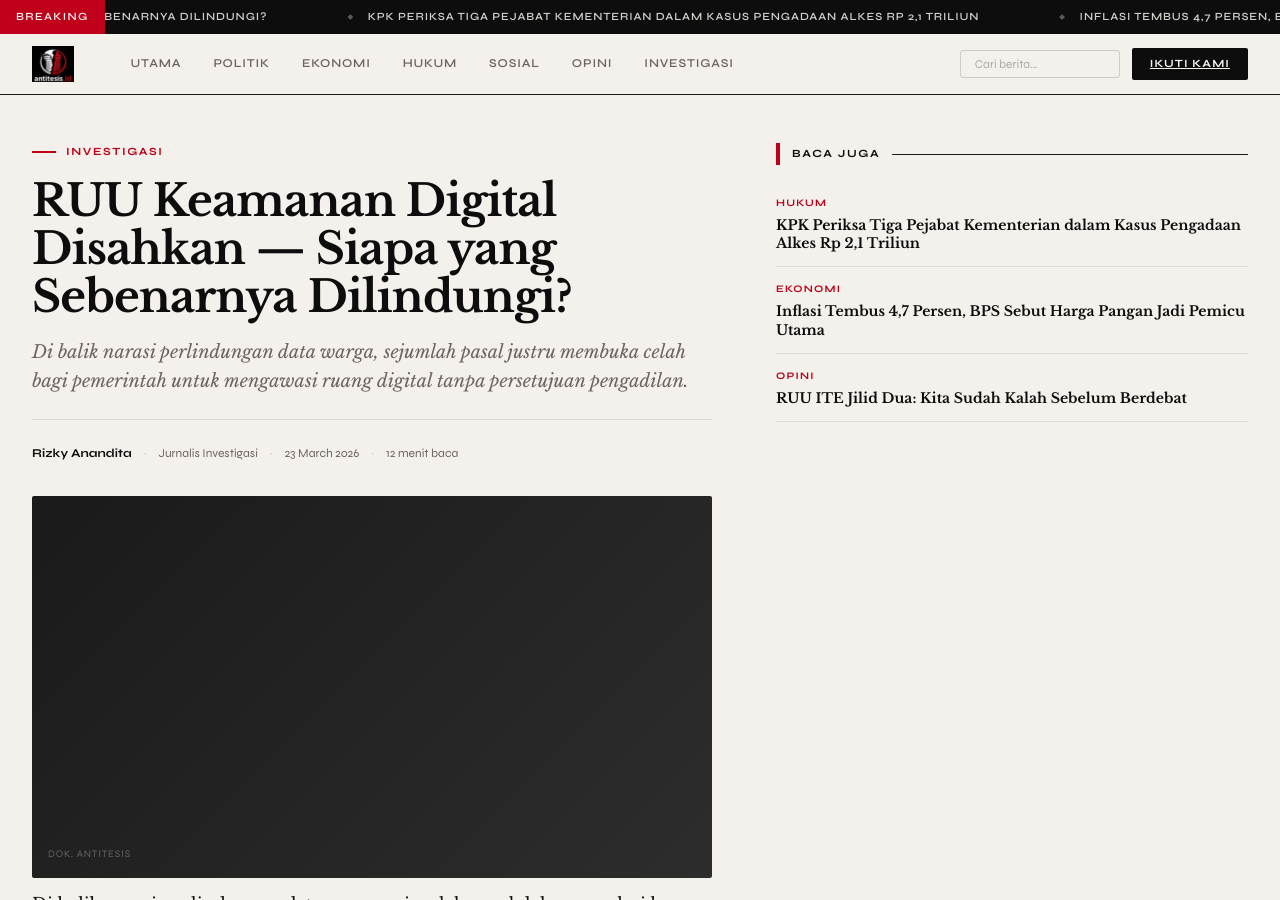
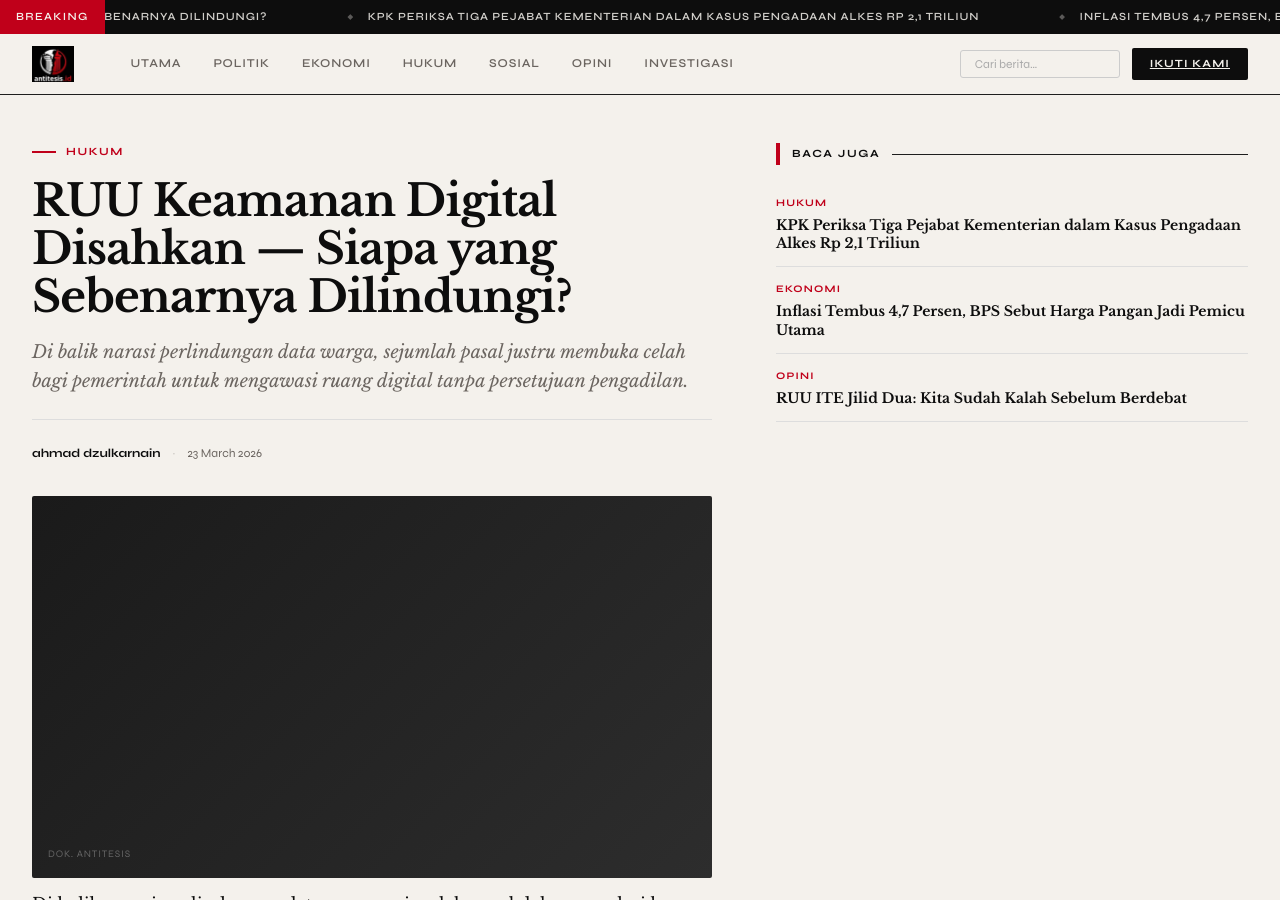
Before and after one commit to ahmaddzulkarnainyoo-dev/antitesis, a Jekyll site: the page built from _posts/2026-03-23-ruu-keamanan-digital-disahkan.md, in a window 1280 px wide and 900 px high. Built offline with Jekyll 4.4.1, drawn with Linux system fonts in a browser that asks for light colours.

Commit message:
Update _posts/2026-03-23-ruu-keamanan-digital-disahkan.md (via Pages CMS)

```diff
--- a/_posts/2026-03-23-ruu-keamanan-digital-disahkan.md
+++ b/_posts/2026-03-23-ruu-keamanan-digital-disahkan.md
@@ -1,14 +1,12 @@
 ---
-layout: post
-title: "RUU Keamanan Digital Disahkan — Siapa yang Sebenarnya Dilindungi?"
-categories: [Investigasi]
-author: "Rizky Anandita"
-author_role: "Jurnalis Investigasi"
-date: 2026-03-23 10:00:00 +0700
-excerpt: "Di balik narasi perlindungan data warga, sejumlah pasal justru membuka celah bagi pemerintah untuk mengawasi ruang digital tanpa persetujuan pengadilan."
-read_time: 12
+title: RUU Keamanan Digital Disahkan — Siapa yang Sebenarnya Dilindungi?
+categories: Hukum
+author: ahmad dzulkarnain
+date: 2026-03-23
+excerpt: Di balik narasi perlindungan data warga, sejumlah pasal justru membuka
+  celah bagi pemerintah untuk mengawasi ruang digital tanpa persetujuan
+  pengadilan.
 ---
-
 Di balik narasi perlindungan data warga, sejumlah pasal dalam regulasi baru itu justru membuka celah bagi pemerintah untuk mengawasi ruang digital tanpa persetujuan pengadilan.
 
 ## Apa yang Disahkan?
```
